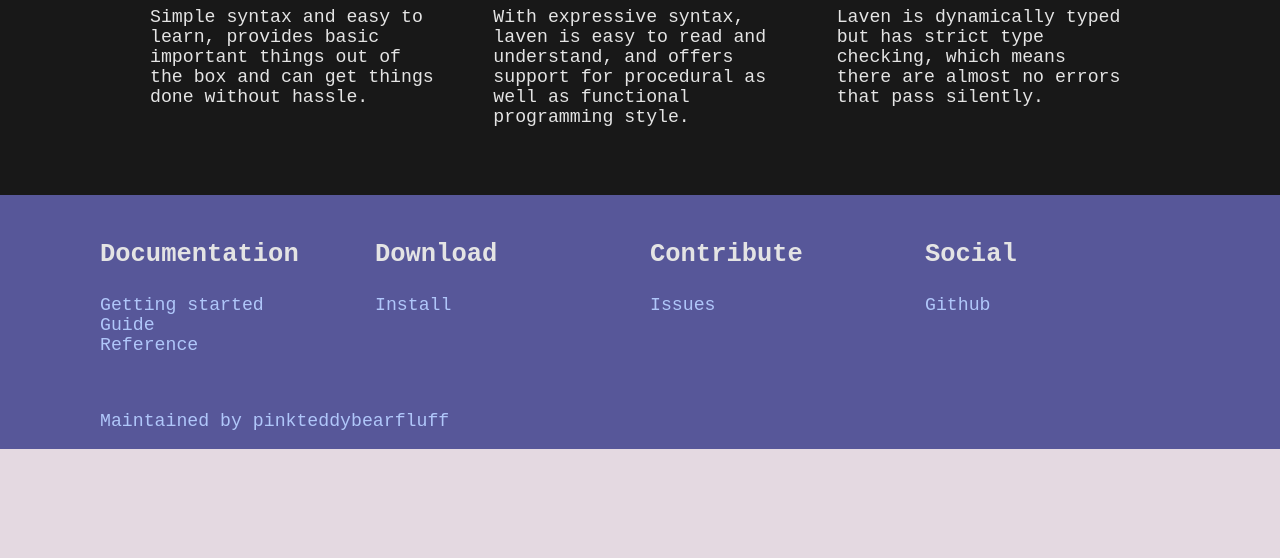
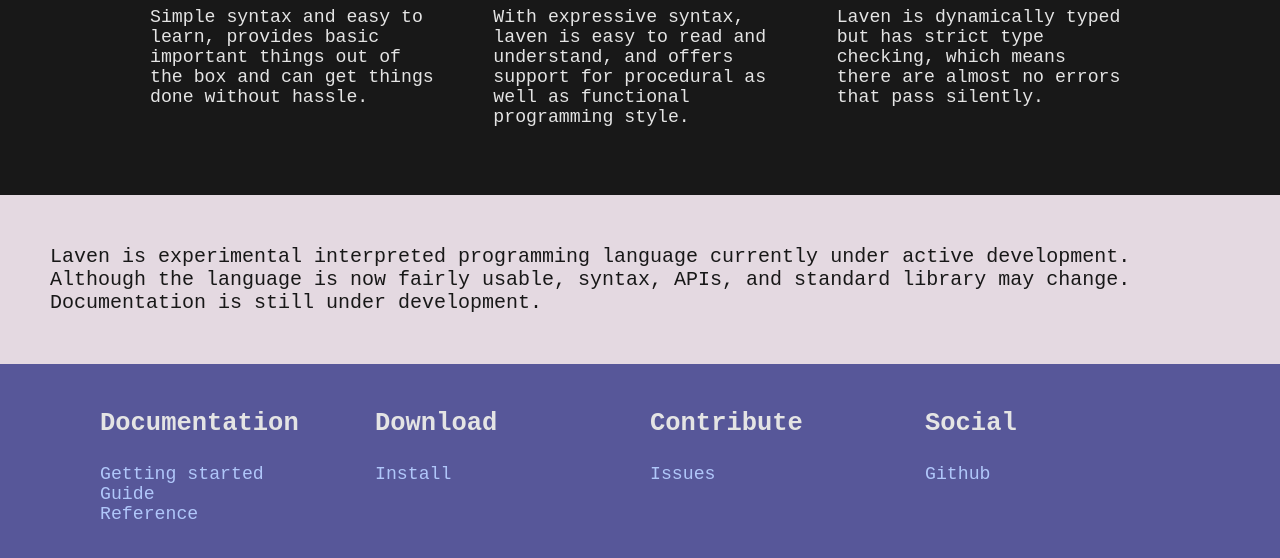
Before and after one commit to pinkteddybearfluff/treewalk_interpreter, a plain HTML site: page docs/index.html in a window 1280 px wide. Shown: the part 664-1222 px from the top of the page. Before the commit the page ends 1113 px from the top, so only its background shows below. Drawn offline with Linux system fonts and the light colour scheme.

Commit message:
testing git pages links

```diff
--- a/docs/css/styleHome.css
+++ b/docs/css/styleHome.css
@@ -374,3 +374,16 @@ footer p {
     justify-content: left;
   } */
 }
+
+.third-content {
+  color: #181818;
+  font-size: 1.1em;
+  font-weight: 400;
+  display: flex;
+  justify-content: center;
+  align-items: center;
+  padding-left: 50px;
+  padding-right: 50px;
+  padding-top: 30px;
+  padding-bottom: 30px;
+}
--- a/docs/index.html
+++ b/docs/index.html
@@ -3,7 +3,7 @@
   <head>
     <meta charset="UTF-8" />
     <meta name="viewport" content="width=device-width, initial-scale=1.0" />
-    <link rel="stylesheet" href="/css/styleHome.css" />
+    <link rel="stylesheet" href="./css/styleHome.css" />
     <link rel="preconnect" href="https://fonts.googleapis.com" />
     <link rel="preconnect" href="https://fonts.gstatic.com" crossorigin />
     <link
@@ -69,7 +69,14 @@
       <div class="layer2"></div>
       <div class="layer4"></div>
     </div>
-
+    <div class="third-content placeholder">
+      <p>
+        Laven is experimental interpreted programming language currently under
+        active development. Although the language is now fairly usable, syntax,
+        APIs, and standard library may change. Documentation is still under
+        development.
+      </p>
+    </div>
     <footer>
       <div class="footer-container">
         <div>
```
Also changed, not shown: docs/guide/learn-laven.html (+1 -0 lines), docs/reference/laven_reference.html (+1 -0 lines).
